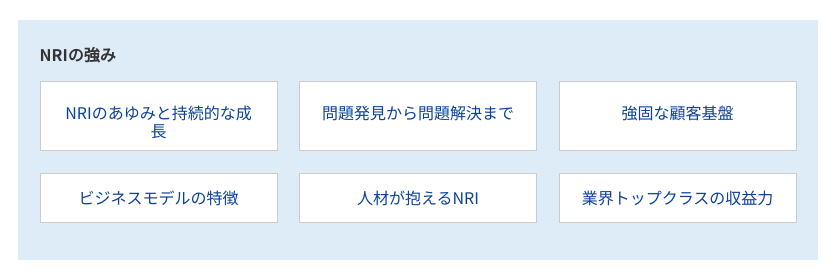
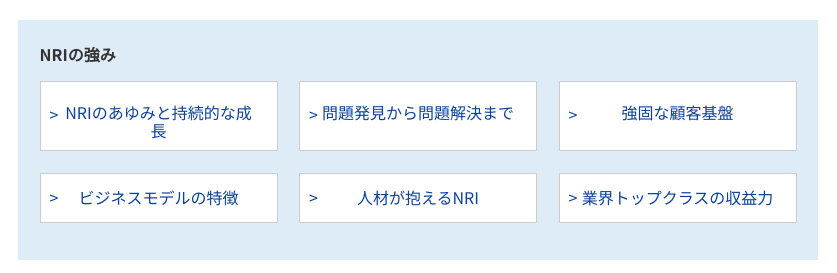
Before and after one commit to abeaaaaa/NRI-abe, a plain HTML site: page index.html in a window 1280 px wide. Shown: the part 2047-2320 px from the top of the page, 222-1059 px from the left. Drawn offline with Linux system fonts and the light colour scheme.

Commit message:
「nriTopics」内の修正

```diff
--- a/common/css/style.css
+++ b/common/css/style.css
@@ -345,6 +345,12 @@ margin-top: 0px;
     border:1px solid #CCC;
 }
 
+#pageMain .nriTopics .articleListContainer .articleList a:hover{
+    transition: all 0.7s;
+    background-color: rgb(233, 230, 230);
+}
+
+
 
 
 #pageMain .nriTopics .articleListContainer .articleList .list_a{
@@ -353,6 +359,18 @@ margin-top: 0px;
     padding:21px;
     box-sizing: border-box;
 }
+
+#pageMain .nriTopics .articleListContainer .articleList .list_A{
+    position: relative;
+}
+
+#pageMain .nriTopics .articleListContainer .articleList .list_a::before{
+    content:">";
+    position: absolute;
+    top:24px;
+    left:10px;
+}
+
 #pageMain .nriTopics .articleListContainer .articleList .list_b{
     width:238px;
     height:50px;
@@ -360,6 +378,16 @@ margin-top: 0px;
     box-sizing: border-box;
 }
 
+#pageMain .nriTopics .articleListContainer .articleList .list_B{
+    position: relative;
+}
+
+#pageMain .nriTopics .articleListContainer .articleList .list_b::before{
+    content:">";
+    position: absolute;
+    top:15px;
+    left:10px;
+}
 
 
 
```
